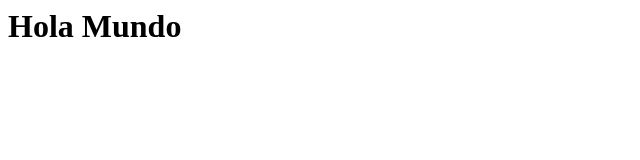
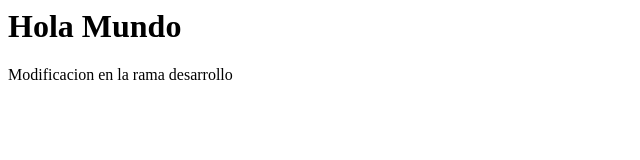
Before and after one commit to UlisesPires07/Portfolio-FrontEnd, a plain HTML site: page index.html in a window 1280 px wide. Shown: the whole page, without its empty margins (0-640 px from the left). Drawn offline with Linux system fonts and the light colour scheme.

Commit message:
Update index.html

```diff
--- a/index.html
+++ b/index.html
@@ -1 +1,2 @@
 <h1>Hola Mundo</h1>
+<p>Modificacion en la rama desarrollo</p>
```
